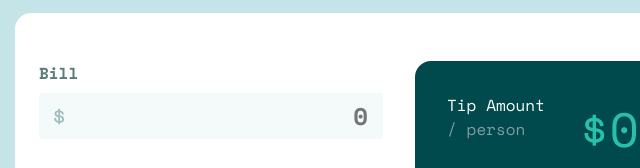
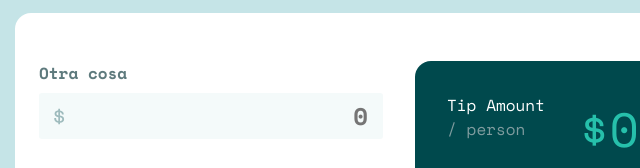
Before and after one commit to ingnicolaspj/Calculator-Tip, a plain HTML site: page index.html in a window 1280 px wide. Shown: the part 145-313 px from the top of the page, 241-881 px from the left. Drawn offline with nearby package versions, Linux system fonts and the light colour scheme.

Commit message:
CAmbie el titulo

```diff
--- a/index.html
+++ b/index.html
@@ -21,7 +21,7 @@
       <div class="tip">
 
           <div class="people">
-            <p class="people__p">Bill</p>
+            <p class="people__p">Otra cosa</p>
             <input type="text" placeholder="0" class="people__input" id="money">
           </div>
 
```
